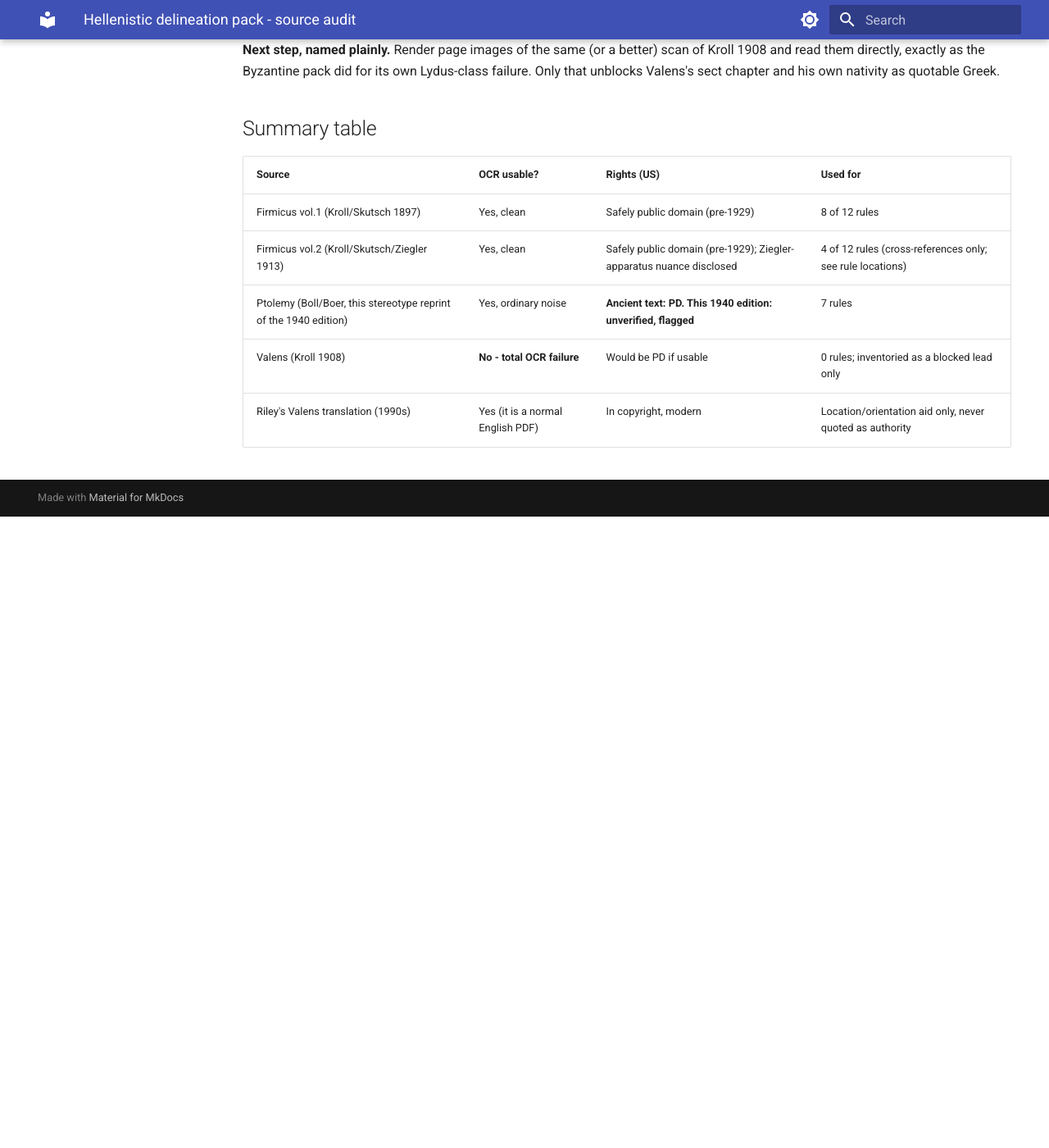
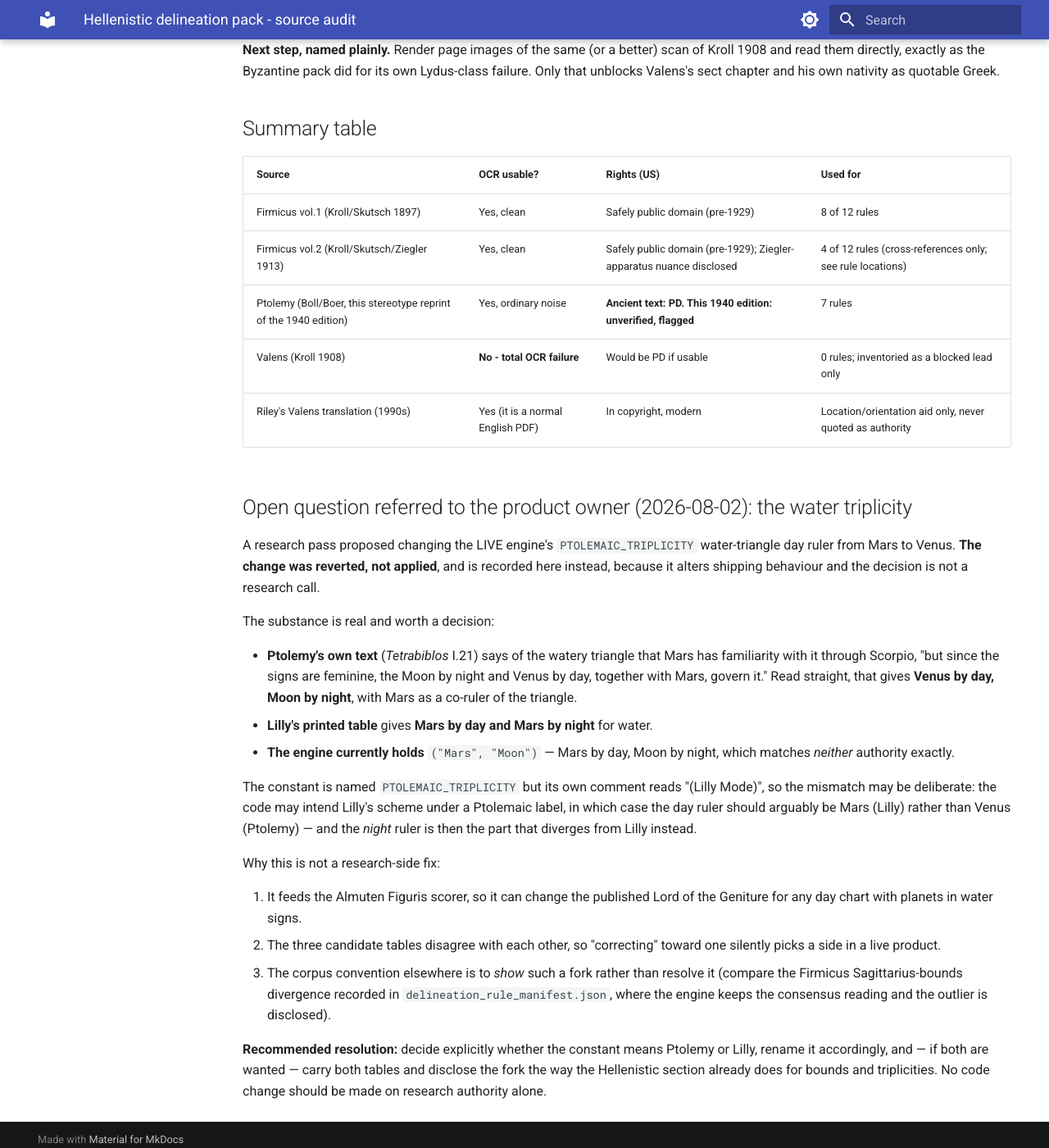
Before and after one commit to Bender1011001/traditional-astrology-engine, an MkDocs documentation site: the page built from docs/research/multitradition/hellenistic/source_audit.md, in a window 1280 px wide and 1400 px high, scrolled down 3300 px. Shown: the whole window at 82% size. Built offline with MkDocs 1.6.1 and Material for MkDocs 9.7.7, drawn with Linux system fonts in a browser that asks for light colours; before the commit the page ends 3930 px from its top, so only the background shows below that.

Commit message:
Record the water-triplicity question instead of silently changing live output
A research pass changed the live engine's PTOLEMAIC_TRIPLICITY water day ruler
from Mars to Venus, with a good citation to Tetrabiblos I.21. The citation is
sound; the change was still wrong to make that way, so it is reverted and
written up as an open question for the owner.

Three tables disagree. Ptolemy's text read straight gives Venus by day and the
Moon by night, with Mars as co-ruler of the triangle. Lilly prints Mars by day
AND night. The engine holds Mars/Moon, matching neither. And the constant's own
comment says "(Lilly Mode)" while its name says Ptolemaic - so the mismatch may
be deliberate, and "fixing" it toward Ptolemy would silently overrule whatever
that comment was protecting.

It feeds the Almuten Figuris scorer, so it can move the published Lord of the
Geniture on any day chart with planets in water signs. That is a live-product
decision about which authority the product follows, not a research finding, and
the corpus convention for exactly this situation is to disclose the fork rather
than resolve it silently - the way the Firmicus Sagittarius-bounds divergence
is handled in the same track.

Co-Authored-By: Claude Opus 5 <noreply@anthropic.com>

```diff
--- a/docs/research/multitradition/hellenistic/source_audit.md
+++ b/docs/research/multitradition/hellenistic/source_audit.md
@@ -196,3 +196,43 @@ nativity as quotable Greek.
 | Ptolemy (Boll/Boer, this stereotype reprint of the 1940 edition) | Yes, ordinary noise | **Ancient text: PD. This 1940 edition: unverified, flagged** | 7 rules |
 | Valens (Kroll 1908) | **No - total OCR failure** | Would be PD if usable | 0 rules; inventoried as a blocked lead only |
 | Riley's Valens translation (1990s) | Yes (it is a normal English PDF) | In copyright, modern | Location/orientation aid only, never quoted as authority |
+
+## Open question referred to the product owner (2026-08-02): the water triplicity
+
+A research pass proposed changing the LIVE engine's `PTOLEMAIC_TRIPLICITY`
+water-triangle day ruler from Mars to Venus. **The change was reverted, not
+applied**, and is recorded here instead, because it alters shipping behaviour and
+the decision is not a research call.
+
+The substance is real and worth a decision:
+
+- **Ptolemy's own text** (*Tetrabiblos* I.21) says of the watery triangle that
+  Mars has familiarity with it through Scorpio, "but since the signs are
+  feminine, the Moon by night and Venus by day, together with Mars, govern it."
+  Read straight, that gives **Venus by day, Moon by night**, with Mars as a
+  co-ruler of the triangle.
+- **Lilly's printed table** gives **Mars by day and Mars by night** for water.
+- **The engine currently holds** `("Mars", "Moon")` — Mars by day, Moon by night,
+  which matches *neither* authority exactly.
+
+The constant is named `PTOLEMAIC_TRIPLICITY` but its own comment reads
+"(Lilly Mode)", so the mismatch may be deliberate: the code may intend Lilly's
+scheme under a Ptolemaic label, in which case the day ruler should arguably be
+Mars (Lilly) rather than Venus (Ptolemy) — and the *night* ruler is then the
+part that diverges from Lilly instead.
+
+Why this is not a research-side fix:
+
+1. It feeds the Almuten Figuris scorer, so it can change the published Lord of
+   the Geniture for any day chart with planets in water signs.
+2. The three candidate tables disagree with each other, so "correcting" toward
+   one silently picks a side in a live product.
+3. The corpus convention elsewhere is to *show* such a fork rather than resolve
+   it (compare the Firmicus Sagittarius-bounds divergence recorded in
+   `delineation_rule_manifest.json`, where the engine keeps the consensus
+   reading and the outlier is disclosed).
+
+**Recommended resolution:** decide explicitly whether the constant means Ptolemy
+or Lilly, rename it accordingly, and — if both are wanted — carry both tables and
+disclose the fork the way the Hellenistic section already does for bounds and
+triplicities. No code change should be made on research authority alone.
```
